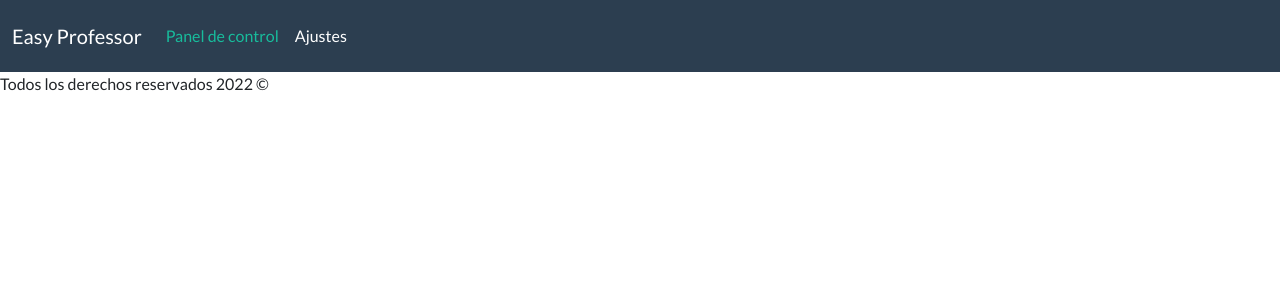
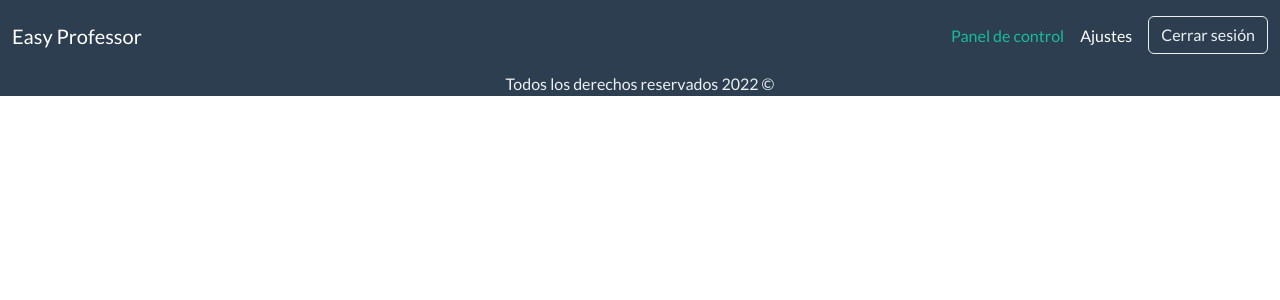
Before and after one commit to Jeflh/Easy-Professor, a PHP site: page / in a window 1280 px wide. Shown: the top 300 px of the page. Run offline with PHP 8.4, Linux system fonts and the light colour scheme.

Commit message:
Ajustes de posición y color

```diff
--- a/includes/footer.php
+++ b/includes/footer.php
@@ -1,7 +1,6 @@
-<footer class="footer seccion">
-    <p class="copyright">Todos los derechos reservados <?php echo date('Y'); ?> &copy;</p>
-  </footer>
-
+<footer class="bg-primary">
+    <p class="text-center text-light">Todos los derechos reservados <?php echo date('Y'); ?> &copy;</p>
+</footer>
 
 <script src="https://cdn.jsdelivr.net/npm/bootstrap@5.2.2/dist/js/bootstrap.bundle.min.js" integrity="sha384-OERcA2EqjJCMA+/3y+gxIOqMEjwtxJY7qPCqsdltbNJuaOe923+mo//f6V8Qbsw3" crossorigin="anonymous">
 </script>
--- a/includes/header.php
+++ b/includes/header.php
@@ -1,20 +1,25 @@
 <nav class="navbar navbar-expand-lg navbar-dark bg-primary">
   <div class="container-fluid">
     <a class="navbar-brand" href="#">Easy Professor</a>
-    <button class="navbar-toggler" type="button" data-bs-toggle="collapse" data-bs-target="#navbarColor01" aria-controls="navbarColor01" aria-expanded="false" aria-label="Toggle navigation">
-      <span class="navbar-toggler-icon"></span>
-    </button>
+    <div class="d-flex">
       <div class="collapse navbar-collapse" id="navbarColor01">
         <ul class="navbar-nav me-auto">
+
           <li class="nav-item">
             <a class="nav-link active" href="#">Panel de control
               <span class="visually-hidden">(current)</span>
             </a>
           </li>
+
           <li class="nav-item">
-          <a class="nav-link" href="#">Ajustes</a>
+            <a class="nav-link  href="#">Ajustes</a>
+          </li>
+
+          <li>
+            <a class="btn btn-outline-light ms-2" href="#">Cerrar sesión</a>
           </li>
         </ul>
       </div>
     </div>
+  </div>
 </nav>
```
Lines whose indentation alone changed are shown as unchanged.
